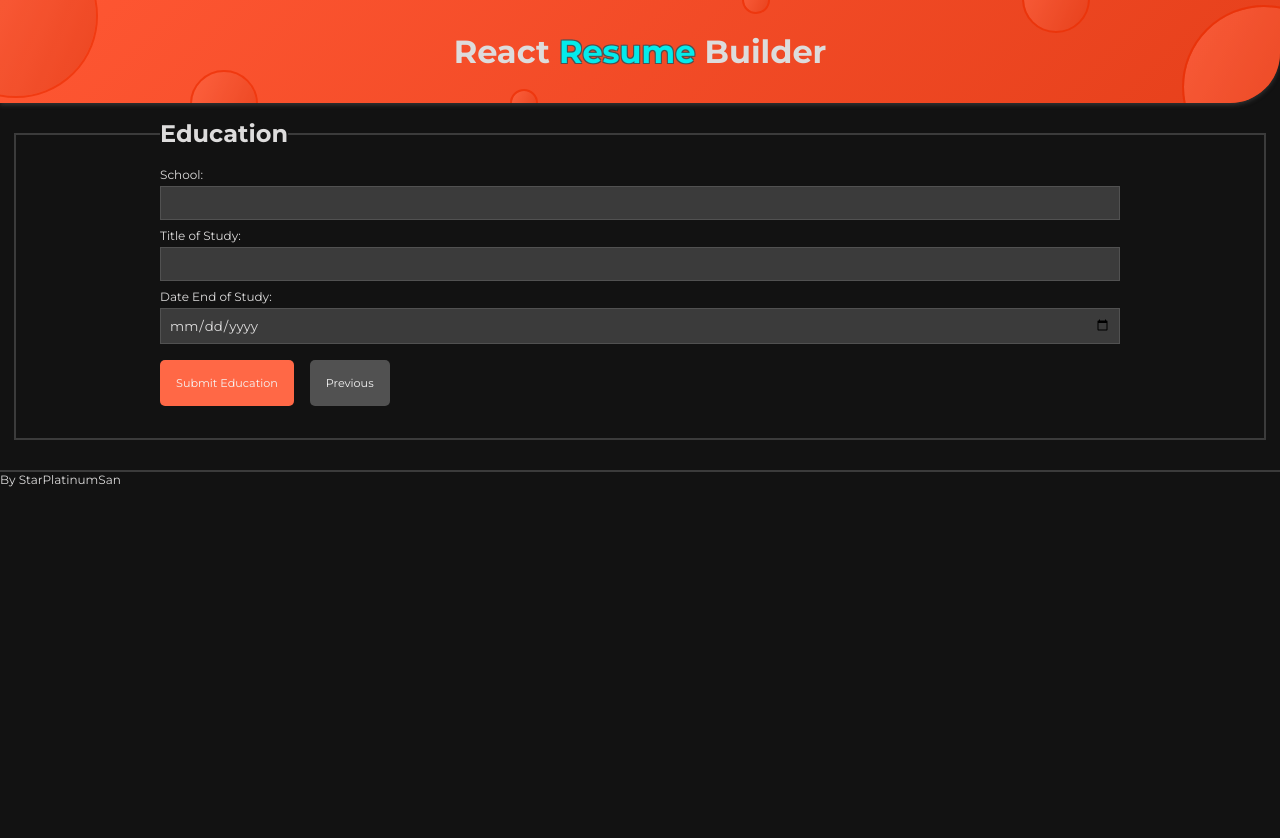
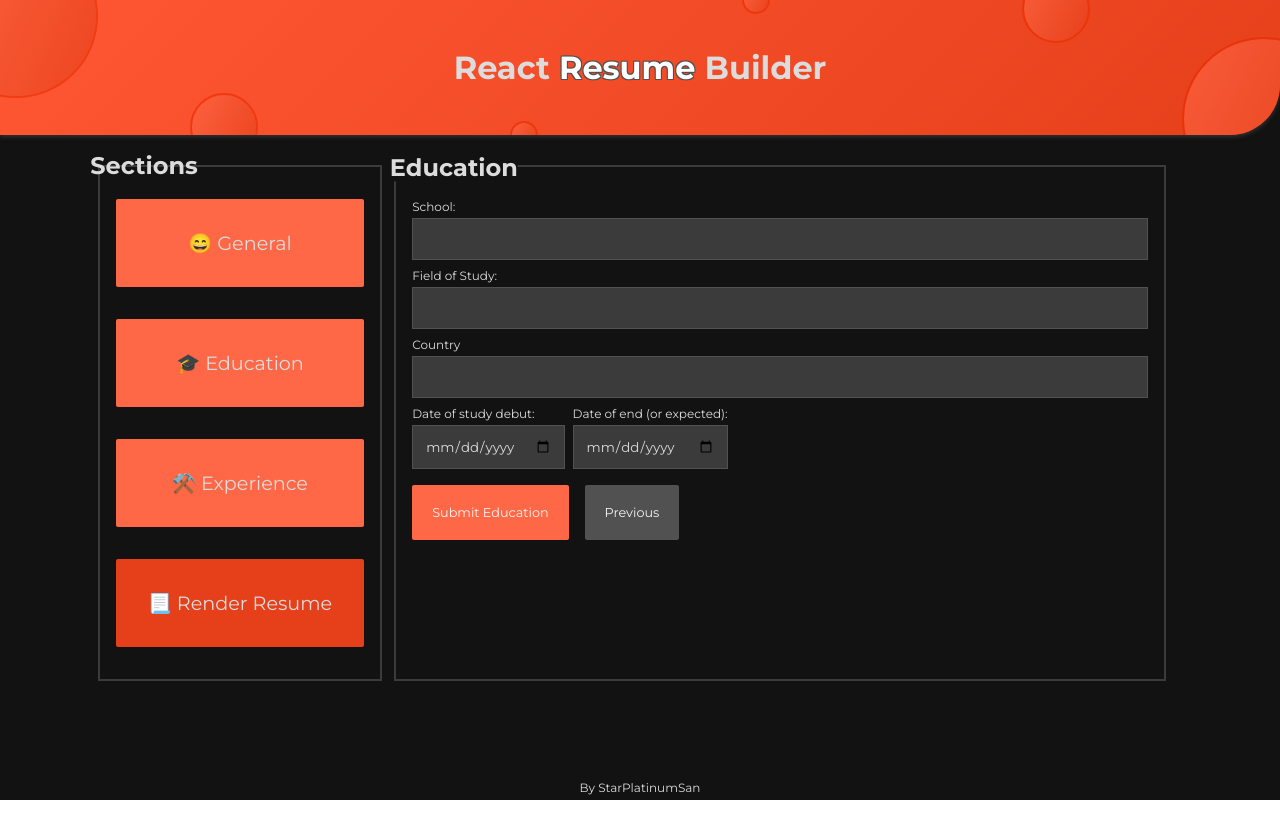
Before and after one commit to StarPlatinumSan/CV-Builder, a React (Vite) app in the folder cv-builder/: page / in a window 1280 px wide. Both pictures are taken after typing "Sample", "Sample", "name@example.com", "Sample", "Sample", "Sample" into the empty fields and a click on the button "Submit General". Shown: the top 838 px of the page. After the commit the page ends 800 px from the top, so only its background shows below. Built offline with nearby package versions, Linux system fonts and the light colour scheme.

Commit message:
responsiveness and functions

```diff
--- a/cv-builder/src/components/App.jsx
+++ b/cv-builder/src/components/App.jsx
@@ -14,8 +14,10 @@ export default function App() {
 
   const [educationData, setEducationData] = useState({
     school: '',
-    titleOfStudy: '',
-    dateEndStudy:''
+    fieldOfStudy: '',
+    country: '',
+    dateStartStudy: '',
+    dateEndStudy: ''
   })
 
   const [experienceData, setExperienceData] = useState({
@@ -27,38 +29,62 @@ export default function App() {
   })
 
   const [currentSection, setCurrentSection] = useState('general');
-
   const [showTemplate, setShowTemplate] = useState(false);
 
+  /* FUNCTION */
+
   const handleSectionTransition = (nextSection) => {
+    handleCurrentFormSubmission();
     const currentElement = document.getElementById(`${currentSection}Section`);
     const nextElement = document.getElementById(`${nextSection}Section`);
 
+    if (currentElement) {
+      currentElement.classList.add('section-hidden');
       currentElement.classList.remove('section-visible');
+    }
 
-    currentElement.classList.add('section-hidden');
+    if (nextElement) {
       nextElement.classList.remove('section-hidden');
       nextElement.classList.add('section-visible');
+    }
+
     setCurrentSection(nextSection);
   };
+
+  /* FUNCTION */
+
+  const handleCurrentFormSubmission = () => {
+    if (currentSection === 'general') {
+      console.log('General Data submitted:', generalData);
+    } else if (currentSection === 'education') {
+      console.log('Education Data submitted:', educationData);
+    } else if (currentSection === 'experience') {
+      console.log('Experience Data submitted:', experienceData);
+    }
+  };
+
+  /* FUNCTION */
 
   const handleGeneralSubmit = (e) => {
     e.preventDefault();
     handleSectionTransition('education');
-    console.log('General Data submitted:', generalData);
   };
+
+  /* FUNCTION */
 
   const handleEducationSubmit = (e) => {
     e.preventDefault();
     handleSectionTransition('experience');
-    console.log('Education Data submitted:', educationData);
   };
+
+  /* FUNCTION */
 
   const handleExperienceSubmit = (e) => {
     e.preventDefault();
     handleTemplate();
-    console.log('Experience Data submitted:', experienceData);
   };
+
+  /* FUNCTION */
 
   const handlePrevious = (e) => {
     e.preventDefault();
@@ -67,8 +93,9 @@ export default function App() {
     } else {
       handleSectionTransition("education");
     }
+  }
 
-  }
+  /* FUNCTION */
 
   const handleChange = (e) => {
     const {name, value} = e.target;
@@ -92,21 +119,69 @@ export default function App() {
     }
   }
 
+  /* FUNCTION */
+
   const handleTemplate = () => {
-    const currentElement = document.getElementById(`${currentSection}Section`);
-    currentElement.classList.remove('section-visible');
-    currentElement.classList.add('section-hidden');
+    handleCurrentFormSubmission();
     setShowTemplate(true);
+  }
+
+  /* FUNCTION */
+
+  const undoTemplate = () => {
+    setShowTemplate(false);
+    setCurrentSection('general');
+    const generalElement = document.getElementById('generalSection');
+    const educationElement = document.getElementById('educationSection');
+    const experienceElement = document.getElementById('experienceSection');
+
+    if (generalElement) {
+      generalElement.classList.add('section-visible');
+      generalElement.classList.remove('section-hidden');
+    }
+
+    if (educationElement) {
+      educationElement.classList.add('section-hidden');
+      educationElement.classList.remove('section-visible');
+    }
+
+    if (experienceElement) {
+      experienceElement.classList.add('section-hidden');
+      experienceElement.classList.remove('section-visible');
+    }
+  };
+
+  /* FUNCTION */
+
+  const sectionButtons = (event) => {
+    const btn = event.target.id;
+    if(btn === "generalButton") {
+      handleSectionTransition("general");
+    } else if (btn === "educationButton") {
+      handleSectionTransition("education");
+    } else if (btn === "experienceButton") {
+      handleSectionTransition("experience");
+    } else {
+      handleTemplate();
+    }
   }
 
 
   /* FUNCTION */
 
   return (
-    <div className='app'>
+    <div className="mainApp">
       {!showTemplate ? (
       <>
-        <section className="general section-visible" id="generalSection">
+        <div className="menu">
+              <h2 className="menuTitle">Sections</h2>
+              <button className="buttonMenu" id='generalButton' onClick={sectionButtons}>😄 General </button>
+              <button className="buttonMenu" id='educationButton' onClick={sectionButtons}>🎓 Education </button>
+              <button className="buttonMenu" id='experienceButton' onClick={sectionButtons}>⚒️ Experience </button>
+              <button className="buttonMenu buttonTemplateMenu" id='templateButton' onClick={sectionButtons}>📃 Render Resume </button>
+          </div>
+          <div className='app'>
+            <section className="formSection section-visible" id="generalSection">
               <h2 className='titleSection'>General Information</h2>
               <form onSubmit={handleGeneralSubmit} data-section="general">
                 <div className="field fullName">
@@ -122,6 +197,7 @@ export default function App() {
                   </div>
 
                 </div>
+                <div className="contactField">
                   <div className="field contact">
                     <label htmlFor="email">Email:</label>
                     <input type="text" id="email" name='email' className='inputText' value={generalData.email} onChange={handleChange} /* required */ />
@@ -130,6 +206,8 @@ export default function App() {
                     <label htmlFor="phoneNumber">Phone Number:</label>
                     <input type="text" id="phoneNumber" name="phoneNumber" className='inputText' value={generalData.phoneNumber} onChange={handleChange} placeholder="123-456-7890" /* required */ />
                   </div>
+                </div>
+
                 <div className="field">
                   <label htmlFor="address">Address:</label>
                   <input type="text" id="address" name='address' className='inputText' value={generalData.address} onChange={handleChange} /* required */ />
@@ -142,11 +220,11 @@ export default function App() {
                   <label htmlFor="linkedIn">LinkedIn:</label>
                   <input type="text" id="linkedIn" name='linkedIn' className='inputText' value={generalData.linkedIn} onChange={handleChange} />
                 </div>
-            <button type='submit' className='submitBtn'>Submit General</button>
+                <button type='submit' className='submitBtn buttonApp'>Submit General</button>
               </form>
             </section>
 
-        <section className='education section-hidden' id="educationSection">
+            <section className='formSection section-hidden' id="educationSection">
             <h2 className='titleSection'>Education</h2>
               <form onSubmit={handleEducationSubmit} data-section="education">
                 <div className='field fieldEducation'>
@@ -154,27 +232,38 @@ export default function App() {
                   <input type="text" id="school" name='school' className='inputText' value={educationData.school} onChange={handleChange} />
                 </div>
                 <div className='field fieldEducation'>
-              <label htmlFor="titleOfStudy">Title of Study:</label>
-              <input type="text" id="titleOfStudy" name='titleOfStudy' className='inputText' value={educationData.titleOfStudy} onChange={handleChange} />
+                  <label htmlFor="fieldOfStudy">Field of Study:</label>
+                  <input type="text" id="fieldOfStudy" name='fieldOfStudy' className='inputText' value={educationData.fieldOfStudy} onChange={handleChange} />
                 </div>
                 <div className='field fieldEducation'>
-              <label htmlFor="dateEndStudy">Date End of Study:</label>
-              <input type="date" id="dateEndStudy" name='dateEndStudy' className='inputDate' value={educationData.dateEndStudy} onChange={handleChange} />
+                  <label htmlFor="country">Country</label>
+                  <input type="text" id="country" name='country' className='inputText' value={educationData.country} onChange={handleChange} />
+                </div>
+                <div className="studyDate">
+                  <div className='field fieldEducation'>
+                    <label htmlFor="dateStartStudy">Date of study debut:</label>
+                    <input type="date" id="dateStartStudy" name='dateStartStudy' className='inputDate' value={educationData.dateStartStudy} onChange={handleChange} />
+                  </div>
+                  <div className='field fieldEducation'>
+                    <label htmlFor="dateStartStudy">Date of end (or expected):</label>
+                    <input type="date" id="dateStartStudy" name='dateStartStudy' className='inputDate' value={educationData.dateStartStudy} onChange={handleChange} />
+                  </div>
                 </div>
                 <div className='submitOrPrevious'>
-              <button type='submit' className='submitBtn'>Submit Education</button>
-              <button type='button' className='submitBtn previousBtn' onClick={handlePrevious}>Previous</button>
+                  <button type='submit' className='submitBtn buttonApp'>Submit Education</button>
+                  <button type='button' className='submitBtn buttonApp previousBtn' onClick={handlePrevious}>Previous</button>
                 </div>
               </form>
             </section>
 
-        <section className="experience section-hidden" id="experienceSection">
+            <section className="formSection section-hidden" id="experienceSection">
             <h2 className='titleSection'>Experience</h2>
               <form onSubmit={handleExperienceSubmit} data-section="experience">
                 <div className="field fieldExperience">
                   <label htmlFor="companyName">Company Name:</label>
                   <input type="text" id="companyName" name='companyName' className='inputText' value={experienceData.companyName} onChange={handleChange} />
                 </div>
+                <div className='experienceDate'>
                   <div className="field fieldExperience">
                     <label htmlFor="dateFrom">Date From:</label>
                     <input type="date" id="dateFrom" name='dateFrom' className='inputDate' value={experienceData.dateFrom} onChange={handleChange} />
@@ -183,23 +272,28 @@ export default function App() {
                     <label htmlFor="dateTo">Date To:</label>
                     <input type="date" id="dateTo" name='dateTo' className='inputDate' value={experienceData.dateTo} onChange={handleChange} />
                   </div>
+                </div>
                 <div className="field fieldExperience">
                   <label htmlFor="description">Description:</label>
                   <textarea id="description" name='description' className='inputTextArea' value={experienceData.description} onChange={handleChange}></textarea>
                 </div>
                 <div className='submitOrPrevious'>
-              <button type='submit' className='submitBtn submitGenerate'>Submit and generate resume</button>
-              <button type='button' className='submitBtn previousBtn' onClick={handlePrevious}>Previous</button>
+                  <button type='submit' className='submitBtn buttonApp submitGenerate'>Submit and generate resume</button>
+                  <button type='button' className='submitBtn buttonApp previousBtn' onClick={handlePrevious}>Previous</button>
                 </div>
               </form>
             </section>
+            </div>
           </>
         ) : (
+          <div className='templateContainer'>
             <Template
             generalData={generalData}
             educationData={educationData}
             experienceData={experienceData}
             />
+            <button type='button' className='buttonApp editButton' onClick={() => undoTemplate()}>Edit infos</button>
+          </div>
           )}
     </div>
   );
--- a/cv-builder/src/main.jsx
+++ b/cv-builder/src/main.jsx
@@ -2,9 +2,6 @@ import React from 'react'
 import ReactDOM from 'react-dom/client'
 import App from './components/App'
 import Header from './components/Header'
-import SideSections from "./components/SideSections"
-import ResumeStyle from "./components/ResumeStyle"
-import Template from "./components/Template"
 import Footer from "./components/Footer"
 import "./styles/main.scss"
 
@@ -13,9 +10,7 @@ ReactDOM.createRoot(document.getElementById('root')).render(
     <main className="container">
       <Header />
       <div className="main">
-        <SideSections />
         <App />
-        <ResumeStyle />
       </div>
       <Footer />
     </main>
--- a/cv-builder/src/styles/_app.scss
+++ b/cv-builder/src/styles/_app.scss
@@ -1,4 +1,5 @@
 @use "variables" as *;
+@use "sideSections.scss";
 
 label {
     font-size: 0.75rem;
@@ -9,13 +10,13 @@ input {
     background-color: $lightDark;
     border: 1px solid $lightGrayText;
     outline: none;
-    padding: 0.5rem;
-    width: 75vw;
+    padding: 0.75rem;
+    min-width: 5rem;
     color: $lightWhiteText;
-    transition: transform 0.3s ease-in-out;
+    transition: transform 0.3s ease;
 
     &:focus {
-        transform: scale(1.025);
+        transform: scale(1.02);
         outline: 1px solid $cyanBlue;
     }
 
@@ -31,18 +32,24 @@ textarea {
     background-color: $lightDark;
     border: none;
     outline: none;
+    resize: vertical;
+    min-height: 6rem;
+    color: $lightWhiteText;
+    transition: transform 0.3s ease;
+
     &:focus {
-        outline: 2px solid $cyanBlue;
+        outline: 1px solid $cyanBlue;
+        transform: scale(1.02);
     }
 }
 
-button {
-    padding: 1rem;
+.buttonApp {
+    padding: 1.25rem;
     max-width: 50%;
     background-color: $lightCoral;
     border: none;
-    border-radius: 5px;
-    font-size: 0.7em;
+    border-radius: 2px;
+    font-size: 0.8em;
     color: whitesmoke;
     transition: background-color 0.3s ease, transform 0.3s ease;
 
@@ -53,10 +60,13 @@ button {
     }
 
     &:active {
-        background-color: $darkCyanBlue;
         transform: scale(0.98);
     }
 
+}
+
+.mainApp {
+    display: flex;
 }
 
 .app {
@@ -67,11 +77,14 @@ button {
     outline: 2px solid $lightDark;
     margin-left: 1rem;
     margin-right: 1rem;
-    padding: 1rem;
     z-index: 1;
-    /* position: relative; */
-    padding-top: 2rem;
-    padding-bottom: 2rem;
+    min-width: 90vw;
+    position: relative;
+    padding: 2rem 1rem 2rem 1rem;
+}
+
+.formSection {
+    width: 100%;
 }
 
 .field {
@@ -97,8 +110,9 @@ button {
     color: $lightWhiteText;
     background-color: $dark;
     position: absolute;
-    top: -3rem;
-    left: 0rem;
+    top: -2rem;
+    left: -1rem;
+    transform: translate(-0.4rem, -50%);
 }
 
 /* SEPARATION */
@@ -113,6 +127,11 @@ button {
     font-size: 0.75rem;
     max-width: 75%;
     align-self: center;
+
+    &:hover {
+        background-color: $cyanBlue;
+        color: $dark;
+    }
 }
 
 .submitOrPrevious {
@@ -142,3 +161,33 @@ button {
     position: relative;
     transition: opacity 0.5s ease-out, transform 0.5s ease-out;
 }
+
+/* SEPARATION */
+
+.templateContainer {
+    display: flex;
+    flex-direction: column;
+    gap: 2rem;
+}
+
+.editButton {
+    align-self: center;
+}
+
+.studyDate {
+    display: flex;
+    flex-direction: column;
+    gap: 0.5rem;
+}
+
+.experienceDate {
+    display: flex;
+    flex-direction: column;
+    gap: 0.5rem;
+}
+
+.contactField {
+    display: flex;
+    flex-direction: column;
+    gap: 0.5rem;
+}
--- a/cv-builder/src/styles/_footer.scss
+++ b/cv-builder/src/styles/_footer.scss
@@ -1,15 +1,17 @@
 @use "variables" as *;
 
 .footer {
-    background-color: $dark;
-    min-height: 25rem;
-    border-top: 2px solid $lightDark;
+    background: $dark;
     display: flex;
-    position: relative;
+    position: absolute;
+    bottom: 5px;
+    width: 100vw;
     margin-top: 1rem;
 }
 
 .author {
     color: $lightWhiteText;
     font-size: 0.75rem;
+    text-align: center;
+    width: 100%;
 }
--- a/cv-builder/src/styles/_header.scss
+++ b/cv-builder/src/styles/_header.scss
@@ -67,7 +67,7 @@ h1 {
 }
 
 .resume {
-    color: $cyanBlue;
+    color: white;
     text-shadow:
     -1px -1px 0 $lightGrayText,
     1px -1px 0 $lightGrayText,
--- a/cv-builder/src/styles/_sideSections.scss
+++ b/cv-builder/src/styles/_sideSections.scss
@@ -1 +1,58 @@
 @use "variables" as *;
+
+.menu {
+    padding: 2rem 1rem 2rem 1rem;
+    background-color: $dark;
+    display: flex;
+    flex-direction: column;
+    gap: 2rem;
+    outline: 2px solid $lightDark;
+    position: relative;
+    justify-content: center;
+}
+
+.buttonMenu {
+    background: $lightCoral;
+    border: none;
+    border-radius: 2px;
+    padding: 2rem;
+    transition: transform 0.2s ease;
+    color: $lightWhiteText;
+    font-size: 1.2rem;
+    position: relative;
+
+    &:hover {
+        cursor: pointer;
+        background-color: $coral;
+        transform: scale(1.05);
+    }
+
+    &:active {
+        transform: scale(0.98);
+    }
+}
+
+.buttonTemplateMenu {
+    background-color: $darkCoral;
+
+    &:hover {
+        background-color: $cyanBlue;
+        color: $dark;
+    }
+}
+
+.menuTitle {
+    color: $lightWhiteText;
+    align-self: center;
+    position: absolute;
+    top: -1rem;
+    left: -0.6rem;
+}
+
+.submitInfo {
+    position: absolute;
+    bottom: 2px;
+    right: 2px;
+    font-size: 0.9rem;
+    color: $lightGrayText;
+}
--- a/cv-builder/src/styles/_template.scss
+++ b/cv-builder/src/styles/_template.scss
@@ -8,3 +8,7 @@ p {
     background-color: $coral;
     padding: 2rem;
 }
+
+.editButton {
+    max-width: 50%!important;
+}
--- a/cv-builder/src/styles/main.scss
+++ b/cv-builder/src/styles/main.scss
@@ -27,5 +27,72 @@ html, body {
 }
 
 .main {
+    display: flex;
     position: relative;
+    align-self: center;
 }
+
+.menu {
+    display: none;
+}
+
+@media screen and (min-width: 800px) {
+    .main {
+        display: flex;
+    }
+
+    .menu {
+        display: flex;
+    }
+
+    .app {
+        min-width: 50vw;
+    }
+}
+
+@media screen and (min-width: 1100px) {
+    .header {
+        h1 {
+            padding: 3rem;
+        }
+    }
+
+    .app {
+        min-width: 60vw;
+
+        .buttonApp {
+            max-width: 25%;
+        }
+
+        .fullName {
+            flex-direction: row;
+            justify-content: space-between;
+
+            & > * {
+                width: 100%;
+            }
+        }
+
+        .studyDate {
+            flex-direction: row;
+        }
+
+        .experienceDate {
+            flex-direction: row;
+        }
+
+        .contactField {
+            flex-direction: row;
+
+            .contact {
+                width: 100%;
+            }
+        }
+    }
+}
+
+@media screen and (min-width: 1600px) {
+    .app {
+        min-width: 50vw;
+    }
+}
```
Also changed, not shown: cv-builder/src/components/SideSections.jsx (+7 -0 lines), cv-builder/src/styles/_variables.scss (+8 -0 lines). Lines whose indentation alone changed are shown as unchanged.
